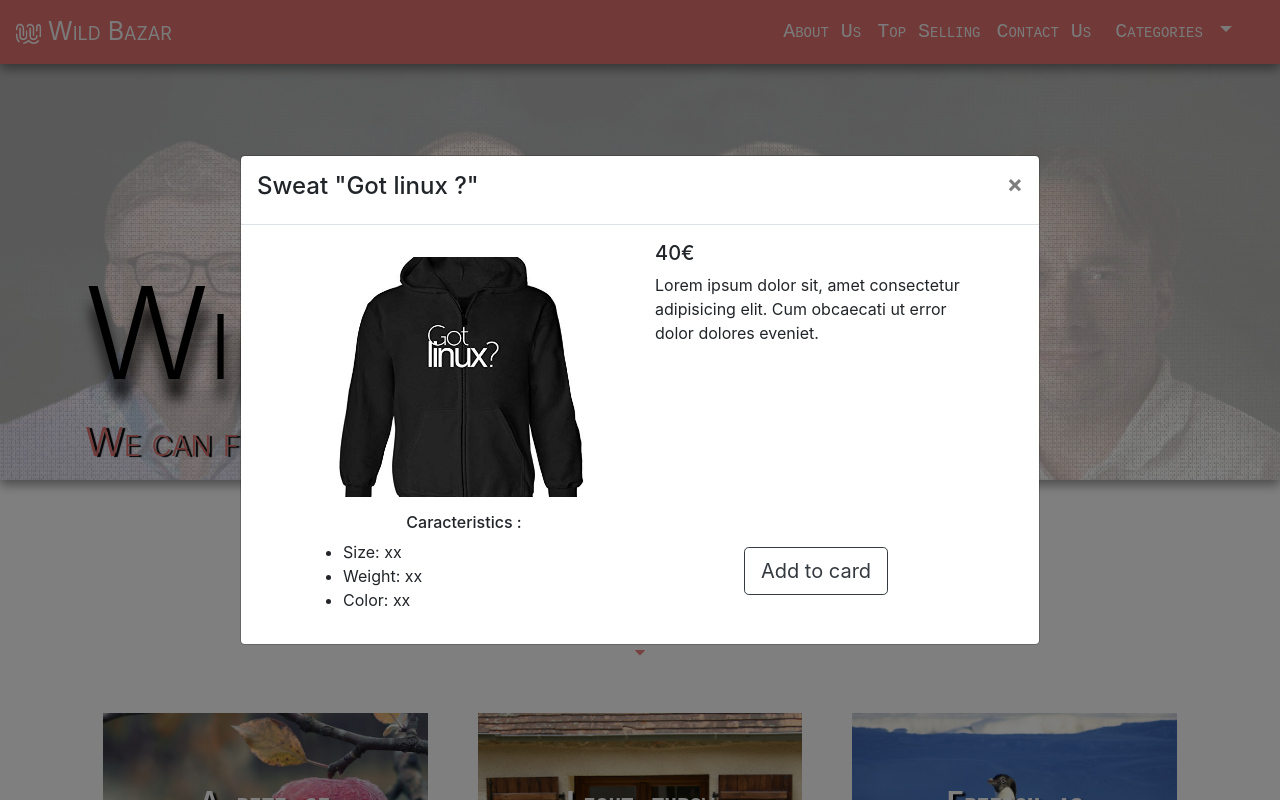
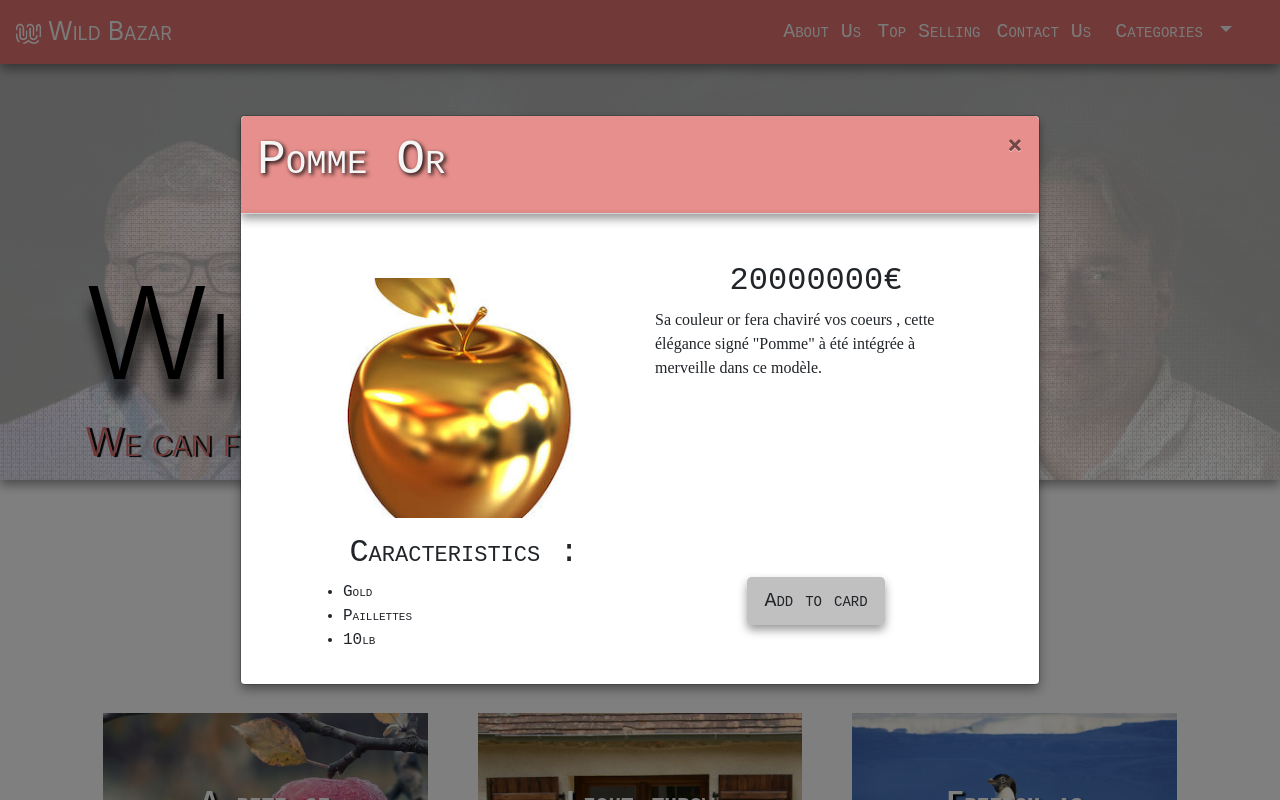
Before and after one commit to WildCodeSchool/orleans-0219-php-wildbazar1, a PHP site: page / in a window 1280 px wide, after a click on "Pomme Or". Run offline with PHP 8.4, Linux system fonts and the light colour scheme; some web fonts are replaced.

Commit message:
bug fixes & add card on index.html

```diff
--- a/css/style.css
+++ b/css/style.css
@@ -267,6 +267,45 @@ h2{
 }
 
 
+.modal-header{
+    background-color: rgba(226, 116, 112, 0.8);
+    color: whitesmoke;
+    box-shadow: 0 5px 10px 0 rgba(0, 0, 0, 0.4);
+    text-shadow: 2px 2px 4px #000000;
+}
+.modal-body{
+    padding-top: 3em;
+    box-shadow: 0 5px 10px 0 rgba(0, 0, 0, 0.4);
+}
+.modal h4{
+    font-family: monospace;
+    font-variant: small-caps;
+    font-size: 3em;
+}
+.modal h5, .modal h6{
+    text-align: center;
+    font-family: monospace;
+    font-variant: small-caps;
+    font-size: 2em;
+}
+.modal li{
+    font-family: monospace;
+    font-variant: small-caps;
+    font-size: 1em;
+}
+.modal p{
+    font-family: sanssherif;
+    overflow: auto;
+}
+.modal .btn{
+    align-content: center;
+    background-color: silver;
+    font-family: monospace;
+    font-variant: small-caps;
+    box-shadow: 0 5px 10px 0 rgba(0, 0, 0, 0.4);
+}
+
+
 /* ////////////////////////// TOP SELLS ////////////////////////// */
 
 /* ////////////////////////// FOOTER ////////////////////////// */
--- a/index.html
+++ b/index.html
@@ -222,20 +222,21 @@
                     <!-- cards 1 -->
                     <div class="card">
                         <div data-toggle="modal" data-target="#produit1">
-                            <img class="card-img-top img-fluid mt-3" src="images/penguins/sweat1.jpg" alt="image du sweat 1">
+                            <img class="card-img-top img-fluid mt-3" src="images/apple/pomme-or.jpg" alt="Pomme Or">
                             <div class="card-body">
                                 <!-- product description-->
-                                <h4 class="card-title text-center">Sweat "Got Linux ?"</h4>
+                                <h4 class="card-title text-center">Pomme Or</h4>
                             </div>
                         </div>
                     </div>
                     <!-- Modal -->
-                    <div class="modal fade " id="produit1" tabindex="-1" role="dialog" aria-labelledby="produit1" aria-hidden="true">
+                    <div class="modal fade " id="produit1" tabindex="-1" role="dialog" aria-labelledby="produit1"
+                        aria-hidden="true">
                         <div class="modal-dialog modal-dialog-centered modal-lg" role="document">
                             <div class="modal-content">
                                 <div class="modal-header">
                                     <!-- product title -->
-                                    <h4 id="titreduproduit1">Sweat "Got linux ?"</h4>
+                                    <h4 id="titreduproduit1">Pomme Or</h4>
                                     <button type="button" class="close" data-dismiss="modal" aria-label="Close">
                                         <span aria-hidden="true">&times;</span>
                                     </button>
@@ -246,16 +247,14 @@
                                         <div class="row mx-3">
                                             <div class="col-sm-6">
                                                 <!-- pictures -->
-                                                <img class="card-img-top img-fluid mt-3" src="images/penguins/sweat1.jpg" alt="image du produit1">
+                                                <img class="card-img-top img-fluid mt-3" src="images/apple/pomme-or.jpg" alt="Pomme Or">
                                             </div>
                                             <div class="col-sm-6">
                                                 <!-- prices -->
-                                                <h5>40€</h5>
+                                                <h5>20000000€</h5>
                                                 <!-- product description -->
-                                                <p>Lorem ipsum dolor sit, amet consectetur adipisicing elit. Cum
-                                                    obcaecati
-                                                    ut error
-                                                    dolor dolores eveniet.</p>
+                                                <p>Sa couleur or fera chaviré vos coeurs , cette élégance signé "Pomme"
+                                                    à été intégrée à merveille dans ce modèle.</p>
                                             </div>
                                         </div>
                                         <!-- product features -->
@@ -265,16 +264,16 @@
 
                                                     <h6 class="text-center caracteristics"> Caracteristics :</h6>
                                                     <ul class="text-left">
-                                                        <li>Size: xx</li>
-                                                        <li>Weight: xx</li>
-                                                        <li>Color: xx</li>
-                                                    </ul>
+                                                        <li>Gold</li>
+                                                        <li>Paillettes</li>
+                                                        <li>10lb</li>
+                                                        </ul>
                                                 </div>
-
 
                                                 <div class="col-sm-6 text-center align-self-center">
 
-                                                    <button type="button" class="btn btn-outline-dark btn-lg">Add to card</button>
+                                                    <button type="button" class="btn btn-lg">Add to
+                                                        card</button>
                                                 </div>
 
                                             </div>
@@ -287,36 +286,36 @@
 
                     <!-- cards 2  -->
                     <div class="card">
-                        <div data-toggle="modal" data-target="#produit2">
-                            <img class="card-img-top img-fluid mt-3" src="images/penguins/sweat2.jpeg" alt="image du produit2">
+                        <div data-toggle="modal" data-target="#produit5">
+                            <img class="card-img-top img-fluid mt-3" src="images/penguins/mug1.jpg" alt="image du produit5">
                             <div class="card-body">
                                 <!-- product description-->
-                                <h4 class="card-title text-center">Sweat "Peace, Love, Linux"</h4>
+                                <h4 class="card-title text-center">Mug "Fork You"</h4>
                             </div>
                         </div>
                     </div>
                     <!-- Modal -->
-                    <div class="modal fade" id="produit2" tabindex="-1" role="dialog" aria-labelledby="produit2" aria-hidden="true">
+                    <div class="modal fade" id="produit5" tabindex="-1" role="dialog" aria-labelledby="produit5" aria-hidden="true">
                         <div class="modal-dialog modal-dialog-centered modal-lg" role="document">
                             <div class="modal-content">
                                 <div class="modal-header">
-                                    <!-- product title-->
-                                    <h4 id="titreduproduit2">Sweat "Peace, Love, Linux"</h4>
+                                    <!-- product title -->
+                                    <h4 id="titreduproduit5">Mug "Fork You"</h4>
                                     <button type="button" class="close" data-dismiss="modal" aria-label="Close">
                                         <span aria-hidden="true">&times;</span>
                                     </button>
                                 </div>
                                 <div class="modal-body">
                                     <div class="container-fluid">
-                                        <!-- pics, prices, description & features -->
+                                        <!-- pics , prices , description & features -->
                                         <div class="row mx-3">
                                             <div class="col-sm-6">
-                                                <!-- pictures-->
-                                                <img class="card-img-top img-fluid mt-3" src="images/penguins/sweat2.jpeg" alt="image du produit1">
+                                                <!-- pictures -->
+                                                <img class="card-img-top img-fluid mt-3" src="images/penguins/mug1.jpg" alt="image du produit2">
                                             </div>
                                             <div class="col-sm-6">
                                                 <!-- prices -->
-                                                <h5>50€</h5>
+                                                <h5>20€</h5>
                                                 <!-- product description -->
                                                 <p>Lorem ipsum dolor sit, amet consectetur adipisicing elit. Cum
                                                     obcaecati
@@ -341,7 +340,7 @@
 
                                                 <div class="col-sm-6 text-center align-self-center">
 
-                                                    <button type="button" class="btn btn-outline-dark btn-lg">Add to card</button>
+                                                    <button type="button" class="btn btn-lg">Add to card</button>
                                                 </div>
 
                                             </div>
@@ -355,20 +354,21 @@
                     <!-- cards 3 -->
                     <div class="card">
                         <div data-toggle="modal" data-target="#produit3">
-                            <img class="card-img-top img-fluid mt-3" src="images/penguins/sweat3.jpg" alt="image du produit3">
+                            <img class="card-img-top img-fluid mt-3" src="images/windows/7.png" alt="image du produit7">
                             <div class="card-body">
                                 <!-- product description-->
-                                <h4 class="card-title text-center">Sweat "May The Source"</h4>
+                                <h4 class="card-title text-center">Product 7</h4>
                             </div>
                         </div>
                     </div>
                     <!-- Modal -->
-                    <div class="modal fade" id="produit3" tabindex="-1" role="dialog" aria-labelledby="produit3" aria-hidden="true">
+                    <div class="modal fade" id="produit3" tabindex="-1" role="dialog" aria-labelledby="produit3"
+                        aria-hidden="true">
                         <div class="modal-dialog modal-dialog-centered modal-lg" role="document">
                             <div class="modal-content">
                                 <div class="modal-header">
                                     <!-- product title-->
-                                    <h4 id="titreduproduit3">Sweat "May The Source Be With You"</h4>
+                                    <h4 id="titreduproduit3">Product 7</h4>
                                     <button type="button" class="close" data-dismiss="modal" aria-label="Close">
                                         <span aria-hidden="true">&times;</span>
                                     </button>
@@ -379,11 +379,12 @@
                                         <div class="row mx-3">
                                             <div class="col-sm-6">
                                                 <!-- pictures-->
-                                                <img class="card-img-top img-fluid mt-3" src="images/penguins/sweat3.jpg" alt="image du produit1">
+                                                <img class="card-img-top img-fluid mt-3" src="images/windows/7.png" alt="image du produit1"
+                                                alt="image du produit3">
                                             </div>
                                             <div class="col-sm-6">
                                                 <!-- prices -->
-                                                <h5>50€</h5>
+                                                <h5>5000€</h5>
                                                 <!-- product description -->
                                                 <p>Lorem ipsum dolor sit, amet consectetur adipisicing elit. Cum
                                                     obcaecati
@@ -408,7 +409,8 @@
 
                                                 <div class="col-sm-6 text-center align-self-center">
 
-                                                    <button type="button" class="btn btn-outline-dark btn-lg">Add to card</button>
+                                                    <button type="button" class="btn btn-lg">Add to
+                                                        card</button>
                                                 </div>
 
                                             </div>
--- a/raspberries.html
+++ b/raspberries.html
@@ -949,7 +949,7 @@
                 </form>
             </div>
             <span>
-                Made with <i class="fa fa-heart pulse"></i> by Vincent Mouline, Vanina Diot, Vincent Ostyn, Sylvain
+                <a>Made with <i class="fa fa-heart pulse"></i> by Vincent Mouline, Vanina Diot, Vincent Ostyn, Sylvain
                 Lamoureux & Maïwenn Gay</a>
             </span>
         </div>
```
Also changed, not shown: css/style_penguins.css (+5 -9 lines), penguins.html (+34 -23 lines).
